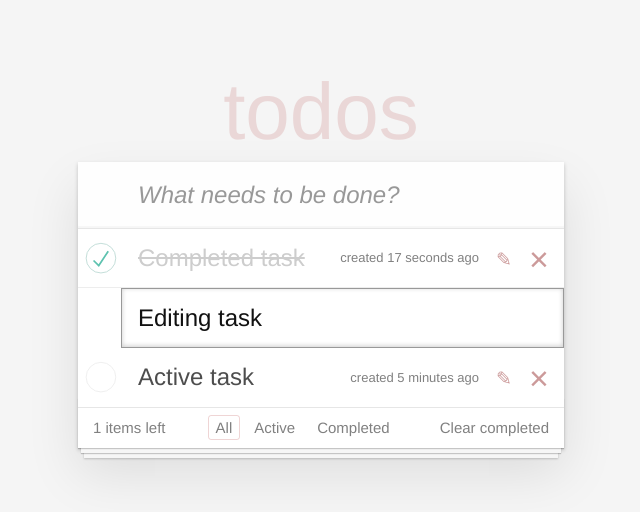
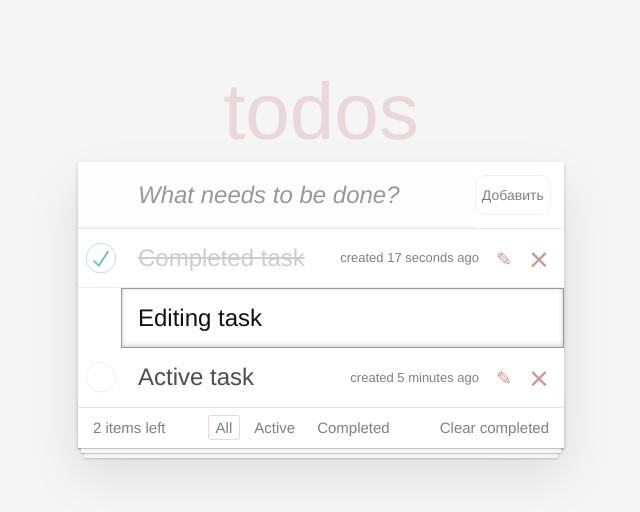
Before and after one commit to KuzneC2/todo-kata, a React (Vite) app: page / in a window 1280 px wide. Shown: the top 512 px of the page, without its empty margins (319-959 px from the left). Built offline with nearby package versions, Linux system fonts and the light colour scheme.

Commit message:
Сделал всё кроме Date и Eslint

```diff
--- a/src/App/App.jsx
+++ b/src/App/App.jsx
@@ -1,27 +1,117 @@
 import React, { Component } from 'react'
-import { Footer } from '../Footer/Footer'
+import Footer from '../Footer/Footer'
 import NewTaskForm from '../NewTaskForm/NewTaskForm'
 import TaskList from '../TaskList/TaskList'
 import './App.css'
-import Task from '../Task/Task'
 
 class App extends Component {
   constructor() {
     super();
+    this.maxId = 100;
     this.state = {
       dataTasks: [
-        { id: 1, status: 'completed', description: 'Completed task', timeCreated: 'created 17 seconds ago' },
-        { id: 2, status: 'editing', description: 'Editing task', timeCreated: 'created 5 minutes ago' },
-        { id: 3, status: '', description: 'Active task', timeCreated: 'created 5 minutes ago' }
-      ]
+        this.createTodoItem('Completed task', 'created 17 seconds ago', 'completed'),
+        this.createTodoItem('Editing task', 'created 5 minutes ago', 'editing'),
+        this.createTodoItem('Active task', 'created 5 minutes ago'),
+      ],
+      filteredDataTasks: [],
+      filterName: 'all',
+      editTaskId: null,
+      editTaskDescription: ''
     }
   }
 
+  createTodoItem = (description, timeCreated = 'now', status = '',) => {
+    return {
+      id: this.maxId++,
+      description,
+      timeCreated,
+      status,
+      defaulDescription: description
+    }
+
+  }
+
+  addItem = (description) => {
+    const newItem = this.createTodoItem(description);
+    this.setState(({ dataTasks, filteredDataTasks, filterName }) => {
+      const newArr = [newItem, ...dataTasks];
+      const newFilterArr = [newItem, ...filteredDataTasks]
+
+      if (filterName !== 'completed') {
+        return {
+          dataTasks: newArr,
+          filteredDataTasks: newFilterArr
+        }
+      }
+      else {
+        return {
+          dataTasks: newArr,
+        };
+      }
+    });
+  }
+
+  editTask = (id) => {
+    this.setState({
+      filteredDataTasks: this.state.filteredDataTasks.map((task) => {
+        if (task.id == id) {
+          return { ...task, status: 'editing' }
+        }
+        else {
+          return task
+        }
+      }),
+    })
+  }
+
+  editSubmit = (e, id) => {
+    e.preventDefault()
+    const updateDataObject = this.state.dataTasks.filter(el => el.id === id)
+    this.setState((prevState) => ({
+      dataTasks: prevState.dataTasks.map(task => {
+        if (task.id === id) {
+          return { ...task, description: this.state.editTaskDescription, defaulDescription: this.state.editTaskDescription }
+        }
+        else {
+          return task
+        }
+      }),
+      filteredDataTasks: prevState.filteredDataTasks.map(task => {
+        if (task.id === id) {
+          return { ...task, description: this.state.editTaskDescription, status: updateDataObject.status, defaulDescription: this.state.editTaskDescription }
+        }
+        else {
+          return task
+        }
+      }),
+    }))
+
+  }
+
+  changeLabel = (e, id) => {
+    this.setState({
+      editTaskDescription: e.target.value
+    })
+
+  }
 
   changeStatus = (id) => {
-
     this.setState((prevState) => ({
       dataTasks: prevState.dataTasks.map((task) => {
+        if (task.id == id) {
+          if (task.status == '') {
+            return { ...task, status: 'completed' }
+          }
+          else if (task.status == 'completed') {
+            return { ...task, status: '' }
+          }
+        }
+        else {
+          return task
+        }
+      }),
+      filteredDataTasks: prevState.filteredDataTasks.map((task) => {
         if (task.id == id) {
           if (task.status == '') {
             return { ...task, status: 'completed' }
@@ -38,32 +128,82 @@ class App extends Component {
   };
 
   deleteTask = (id) => {
-    this.setState(({ dataTasks }) => {
+    this.setState(({ dataTasks, filteredDataTasks }) => {
       const idx = dataTasks.findIndex(el => el.id === id);
-      console.log(idx, id)
+      const idxFilt = filteredDataTasks.findIndex(el => el.id === id)
       return {
-        dataTasks: [...dataTasks.slice(0, idx), ...dataTasks.slice(idx + 1)]
+        dataTasks: [...dataTasks.slice(0, idx), ...dataTasks.slice(idx + 1)],
+        filteredDataTasks: [...filteredDataTasks.slice(0, idxFilt), ...filteredDataTasks.slice(idxFilt + 1)]
       }
     })
   }
 
+  componentDidMount = () => {
+    this.setState({ filteredDataTasks: this.state.dataTasks })
+  }
+
+  changeListAll = () => {
+    this.setState(() => ({
+      filteredDataTasks: this.state.dataTasks,
+      filterName: 'all'
+    }))
+
+  }
+
+  changeListActive = () => {
+
+    this.setState(() => ({
+      filteredDataTasks: this.state.dataTasks.filter(el => el.status === ''),
+      filterName: 'active'
+    }))
+  }
+
+  changeListComplete = () => {
+    this.setState(() => ({
+      filteredDataTasks: this.state.dataTasks.filter(el => el.status === 'completed'),
+      filterName: 'completed'
+    }))
+
+  }
+
+  clearCompleateItems = () => {
+    this.setState(() => ({
+      dataTasks: this.state.dataTasks.filter(el => el.status !== 'completed'),
+      filteredDataTasks: this.state.filteredDataTasks.filter(el => el.status !== 'completed')
+    }))
+  }
+
 
   render() {
-    const { dataTasks } = this.state
+    const { filteredDataTasks } = this.state
+    const taskDone = this.state.dataTasks.filter(el => el.status === 'completed').length;
+    const taskLeft = this.state.dataTasks.length - taskDone;
     return (
       <>
         <section className="todoapp">
           <header className="header">
             <h1>todos</h1>
-            <NewTaskForm></NewTaskForm>
+            <NewTaskForm
+              addItem={this.addItem}
+            ></NewTaskForm>
           </header>
           <section className="main">
             <TaskList
-              dataTasks={dataTasks}
+              filteredDataTasks={filteredDataTasks}
               toggleStatusTodo={this.changeStatus}
               onDeleted={this.deleteTask}
+              onEdit={this.editTask}
+              editSubmit={this.editSubmit}
+              changeLabel={this.changeLabel}
             ></TaskList>
-            <Footer></Footer>
+            <Footer
+              itemsLeft={taskLeft}
+              changeDirectoryAll={this.changeListAll}
+              changeDirectoryActive={this.changeListActive}
+              changeDirectoryComplete={this.changeListComplete}
+              clearCompleateItems={this.clearCompleateItems}
+
+            ></Footer>
           </section>
         </section>
       </>
--- a/src/Footer/Footer.jsx
+++ b/src/Footer/Footer.jsx
@@ -1,12 +1,21 @@
-import React from "react";
+import React, { Component } from "react";
 import TasksFilter from "../TasksFilter/TasksFilter";
 
-export function Footer(){
-    return(
-        <footer className="footer">
-            <span className="todo-count">1 items left</span>
-            <TasksFilter></TasksFilter>
-            <button className="clear-completed">Clear completed</button>
-          </footer>
-    )
+export default class Footer extends Component {
+    render() {
+        const { itemsLeft, changeDirectoryAll, changeDirectoryActive, changeDirectoryComplete, clearCompleateItems } = this.props;
+        return (
+            <footer className="footer">
+                <span className="todo-count">{itemsLeft} items left</span>
+                <TasksFilter
+                    changeDirectoryAll={() => changeDirectoryAll()}
+                    changeDirectoryActive={() => changeDirectoryActive()}
+                    changeDirectoryComplete={() => changeDirectoryComplete()}
+                ></TasksFilter>
+                <button className="clear-completed"
+                    onClick={() => clearCompleateItems()}
+                >Clear completed</button>
+            </footer>
+        )
+    }
 }
--- a/src/NewTaskForm/NewTaskForm.css
+++ b/src/NewTaskForm/NewTaskForm.css
@@ -0,0 +1,22 @@
+.form-todo{
+    display: flex;
+    align-items: center;
+    justify-content: center;
+}
+
+.accept-todo{
+    margin: 0 13px 0 0;
+    width: 20%;
+    border-radius: 10px;
+    height: 40px;
+    border: 1px solid #f1f1f1;
+    color: gray;
+}
+.accept-todo:hover{
+    cursor: pointer;
+    opacity: 0.7;
+}
+
+.new-todo{
+    width: 80%;
+}
--- a/src/NewTaskForm/NewTaskForm.jsx
+++ b/src/NewTaskForm/NewTaskForm.jsx
@@ -1,9 +1,38 @@
-import React from "react";
+import React, { Component } from "react";
+import './NewTaskForm.css'
 
-export function NewTaskForm() {
-    return (
-        <input className="new-todo" placeholder="What needs to be done?" autoFocus />
-    )
+export default class NewTaskForm extends Component {
+
+    constructor() {
+        super()
+        this.state = {
+            label: ''
+        }
+    }
+
+    submitForm = (e) => {
+        e.preventDefault()
+        this.props.addItem(this.state.label)
+        this.setState({
+            label: ''
+        })
+    }
+    onLabelChange = (e) => {
+        this.setState({
+            label: e.target.value
+        })
+    }
+    render() {
+        return (
+            <form className="form-todo"
+                onSubmit={this.submitForm}
+            >
+                <input className="new-todo" placeholder="What needs to be done?" autoFocus
+                    onChange={this.onLabelChange}
+                    value={this.state.label}
+                />
+                <button className="accept-todo" type="submit">Добавить</button>
+            </form>
+        )
+    }
 }
-
-export default NewTaskForm
--- a/src/TaskList/TaskList.jsx
+++ b/src/TaskList/TaskList.jsx
@@ -5,12 +5,12 @@ export default class TaskList extends Component {
 
 
     render() {
-        const { dataTasks, toggleStatusTodo, onDeleted } = this.props;
+        const { filteredDataTasks, toggleStatusTodo, onDeleted, onEdit, editSubmit, changeLabel, defaulDescription } = this.props;
 
         return (
 
             <ul className="todo-list">
-                {dataTasks.map(task => (
+                {filteredDataTasks.map(task => (
                     <Task
                         key={task.id}
                         status={task.status}
@@ -18,6 +18,10 @@ export default class TaskList extends Component {
                         timeCreated={task.timeCreated}
                         toggleStatusTodo={() => toggleStatusTodo(task.id)}
                         onDeleted={() => onDeleted(task.id)}
+                        onEdit={() => onEdit(task.id)}
+                        editSubmit={(e) => editSubmit(e, task.id)}
+                        changeLabel={(e) => changeLabel(e, task.id)}
+                        defaulDescription={task.defaulDescription}
                     />
                 ))}
 
--- a/src/TasksFilter/TasksFilter.jsx
+++ b/src/TasksFilter/TasksFilter.jsx
@@ -1,19 +1,52 @@
-import React from "react";
+import React, { Component } from "react";
 
-export function TasksFilter() {
+export default class TasksFilter extends Component {
+    constructor() {
+        super()
+        this.state = {
+            filterDirectory: 'all',
+        }
+    }
+
+
+    changeDirectory(filter) {
+        this.setState({
+            filterDirectory: filter
+        })
+        if (filter === 'all') {
+            this.props.changeDirectoryAll()
+        }
+        else if (filter === 'active') {
+            this.props.changeDirectoryActive()
+        }
+        else if (filter === 'completed') {
+            this.props.changeDirectoryComplete()
+        }
+    }
+
+    render() {
+
+        const { filterDirectory } = this.state;
+
+        // const { changeDirectoryAll, changeDirectoryActive, changeDirectoryComplete } = this.props
         return (
             <ul className="filters">
                 <li>
-                <button className="selected">All</button>
+                    <button className={filterDirectory === 'all' ? 'selected' : ''}
+                        onClick={() => this.changeDirectory('all')}
+                    >All</button>
                 </li>
                 <li>
-                <button>Active</button>
+                    <button className={filterDirectory === 'active' ? 'selected' : ''}
+                        onClick={() => this.changeDirectory('active')}
+                    >Active</button>
                 </li>
                 <li>
-                <button>Completed</button>
+                    <button className={filterDirectory === 'completed' ? 'selected' : ''}
+                        onClick={() => this.changeDirectory('completed')}
+                    >Completed</button>
                 </li>
             </ul>
         )
     }
-
-export default TasksFilter
+}
```
Also changed, not shown: src/Task/Task.jsx (+13 -6 lines). Lines whose indentation alone changed are shown as unchanged.
